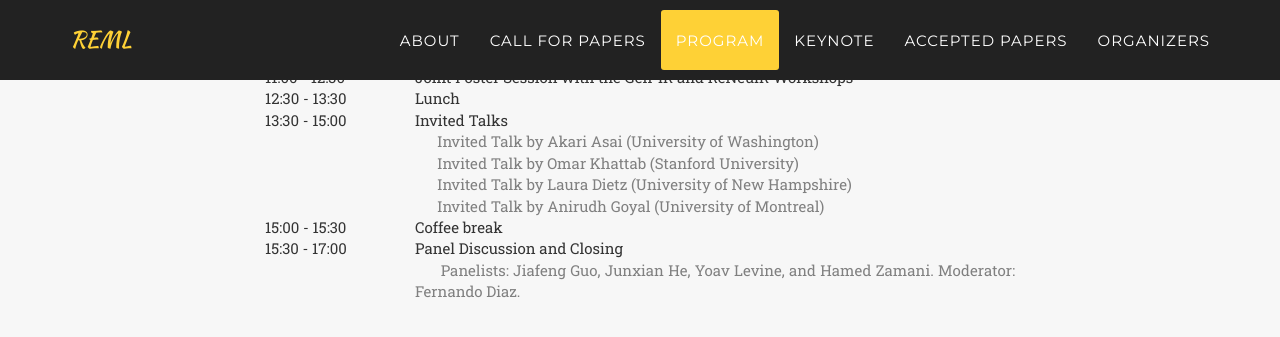
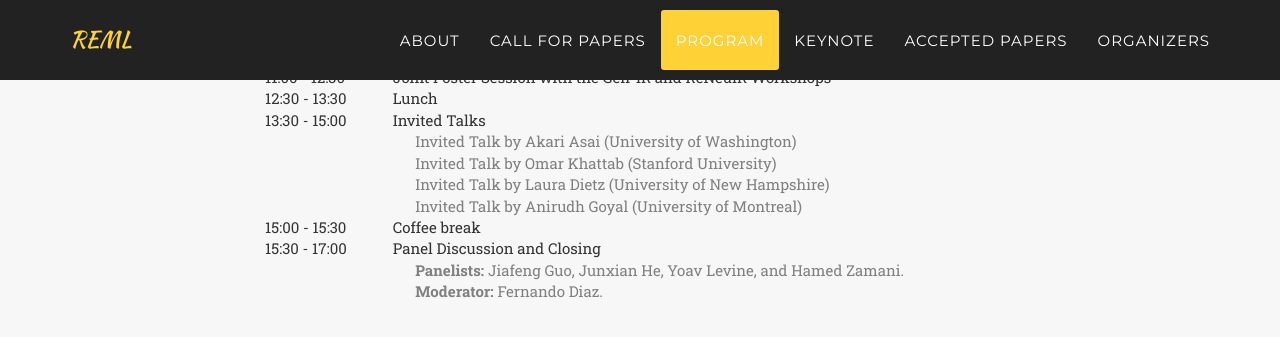
Before and after one commit to reml-workshop/reml-workshop.github.io, a Jekyll site: the page built from index.html, in a window 1280 px wide and 900 px high, scrolled down 4101 px, cut to the strip 0-579 px from the top of the window. Shown: the top 337 px of the strip. Built offline with Jekyll 4.4.1, drawn with Linux system fonts in a browser that asks for light colours; some web fonts are replaced.

Commit message:
Update program.html

```diff
--- a/_includes/program.html
+++ b/_includes/program.html
@@ -58,7 +58,11 @@
 								  </tr>
 								  <tr>
 								    <td width="20%"></td>
-								    <td width="80%" style="color:grey">&nbsp;&nbsp;&nbsp;&nbsp;&nbsp; Panelists: Jiafeng Guo, Junxian He, Yoav Levine, and Hamed Zamani. Moderator: Fernando Diaz.</td>
+								    <td width="80%" style="color:grey">&nbsp;&nbsp;&nbsp;&nbsp;&nbsp; <b>Panelists:</b> Jiafeng Guo, Junxian He, Yoav Levine, and Hamed Zamani.</td>
+								  </tr>
+								  <tr>
+								    <td width="20%"></td>
+								    <td width="80%" style="color:grey">&nbsp;&nbsp;&nbsp;&nbsp;&nbsp; <b>Moderator:</b> Fernando Diaz.</td>
 								  </tr>
 								</table>
 
```
